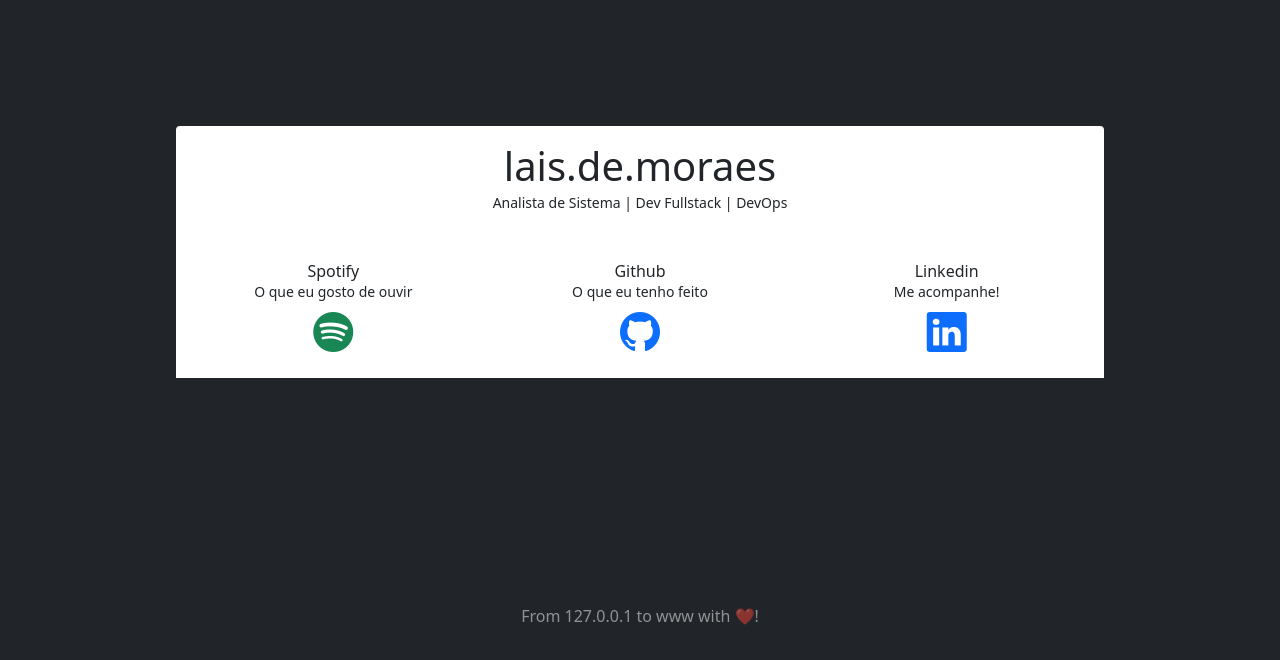
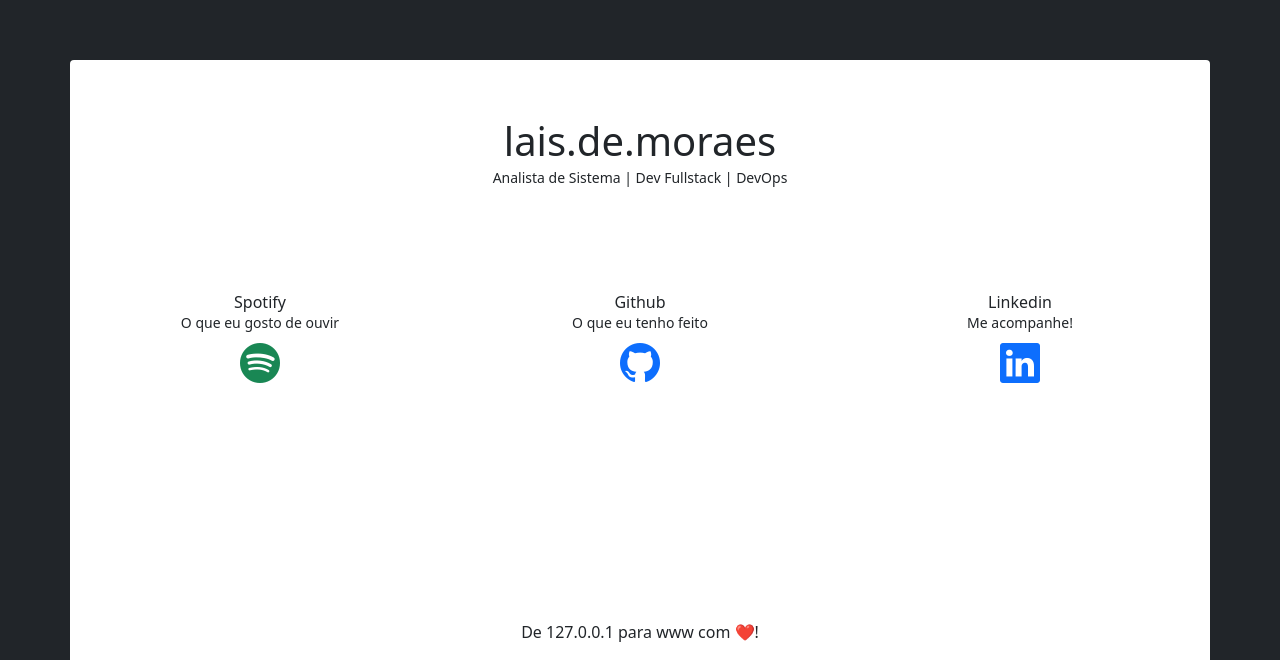
Before and after one commit to lais-pereira/home, a plain HTML site: page index.html in a window 1280 px wide. Shown: the part 140-800 px from the top of the page. Drawn offline with nearby package versions, Linux system fonts and the light colour scheme.

Commit message:
style: modificando layout para conteúdo ocupar 75% da altura da tela a partir da base

```diff
--- a/index.html
+++ b/index.html
@@ -13,19 +13,27 @@
         *, ::after, ::before {
             box-sizing: border-box;
         }
+
+        div.container {
+            margin-top: auto;
+        }
+
+        div.bg-white {
+            height: 75vh;
+        }
     </style>
 </head>
 
-<body class="d-flex h-100 text-center bg-dark">
-    <div class="d-flex w-75 h-100 p-3 mx-auto flex-column">
-        <header class="mb-auto"> &nbsp;</header>
-        <main class="p-3 bg-white rounded-top">
-          <div>
+<body class="d-flex bg-dark h-100">
+    <div class="container">
+        <div class="row text-center bg-white rounded-top">
+          <div class="col-12 align-content-center">
             <h1 class="mb-0">lais.de.moraes</h1>
             <small>Analista de Sistema | Dev Fullstack | DevOps </small>
           </div>
 
-          <div class="row mt-5">
+          <div class="col-12 mt-5">
+            <div class="row">
                 <div class="col-4 d-flex flex-column">
                     <h6 class="m-0">Spotify</h2>
                     <small>O que eu gosto de ouvir</small>
@@ -48,10 +56,12 @@
                     </a>
                 </div>
             </div>
-        </main>
-        <footer class="mt-auto text-white-50">
-          <p>From 127.0.0.1 to www with ❤️!</p>
-        </footer>
+          </div>
+
+          <div class="col-12 align-content-end">
+            <p>De 127.0.0.1 para www com ❤️!</p>
+          </div>
+        </div>
     </div>
     <script src="https://cdn.jsdelivr.net/npm/bootstrap@5.0.2/dist/js/bootstrap.bundle.min.js" integrity="sha384-MrcW6ZMFYlzcLA8Nl+NtUVF0sA7MsXsP1UyJoMp4YLEuNSfAP+JcXn/tWtIaxVXM" crossorigin="anonymous"></script>
 </body>
```
Lines whose indentation alone changed are shown as unchanged.
